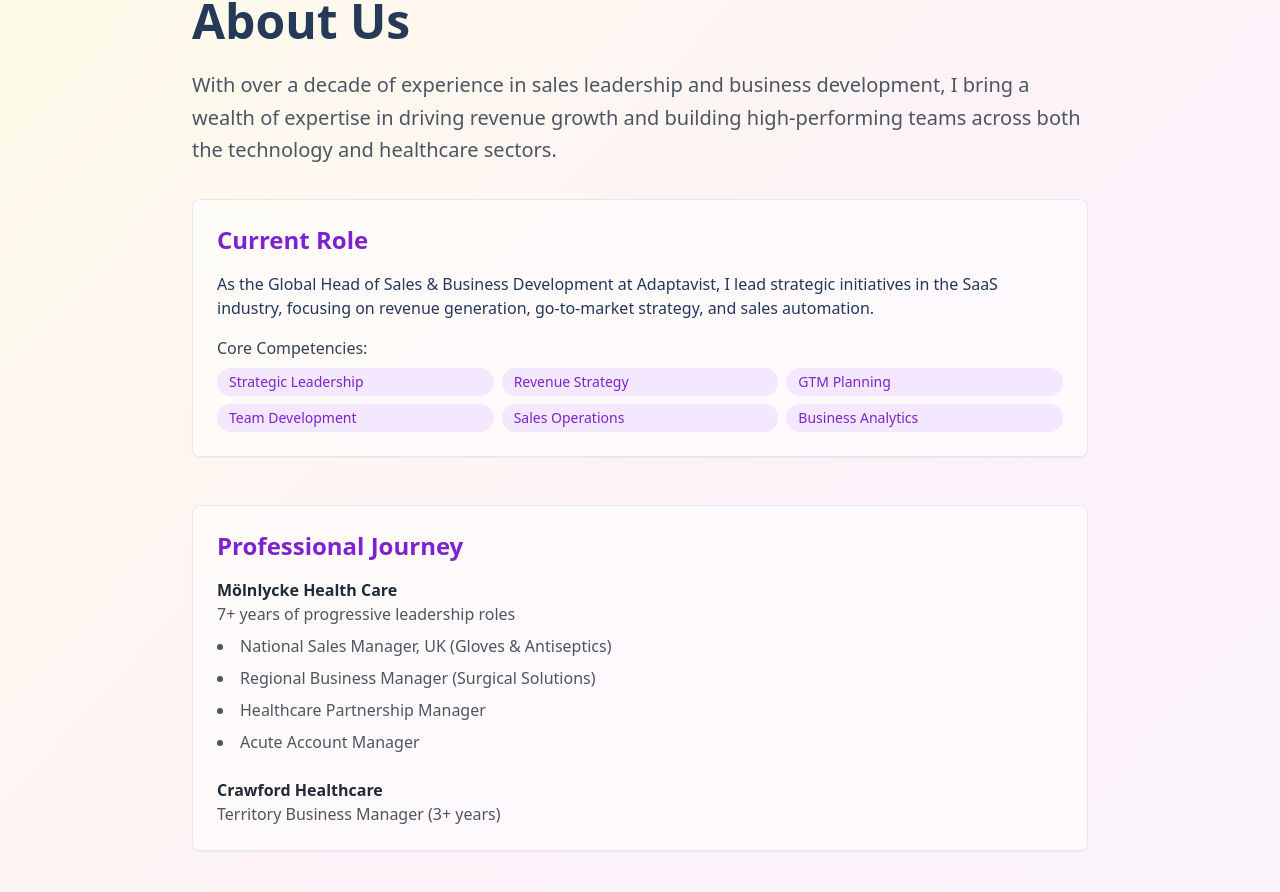
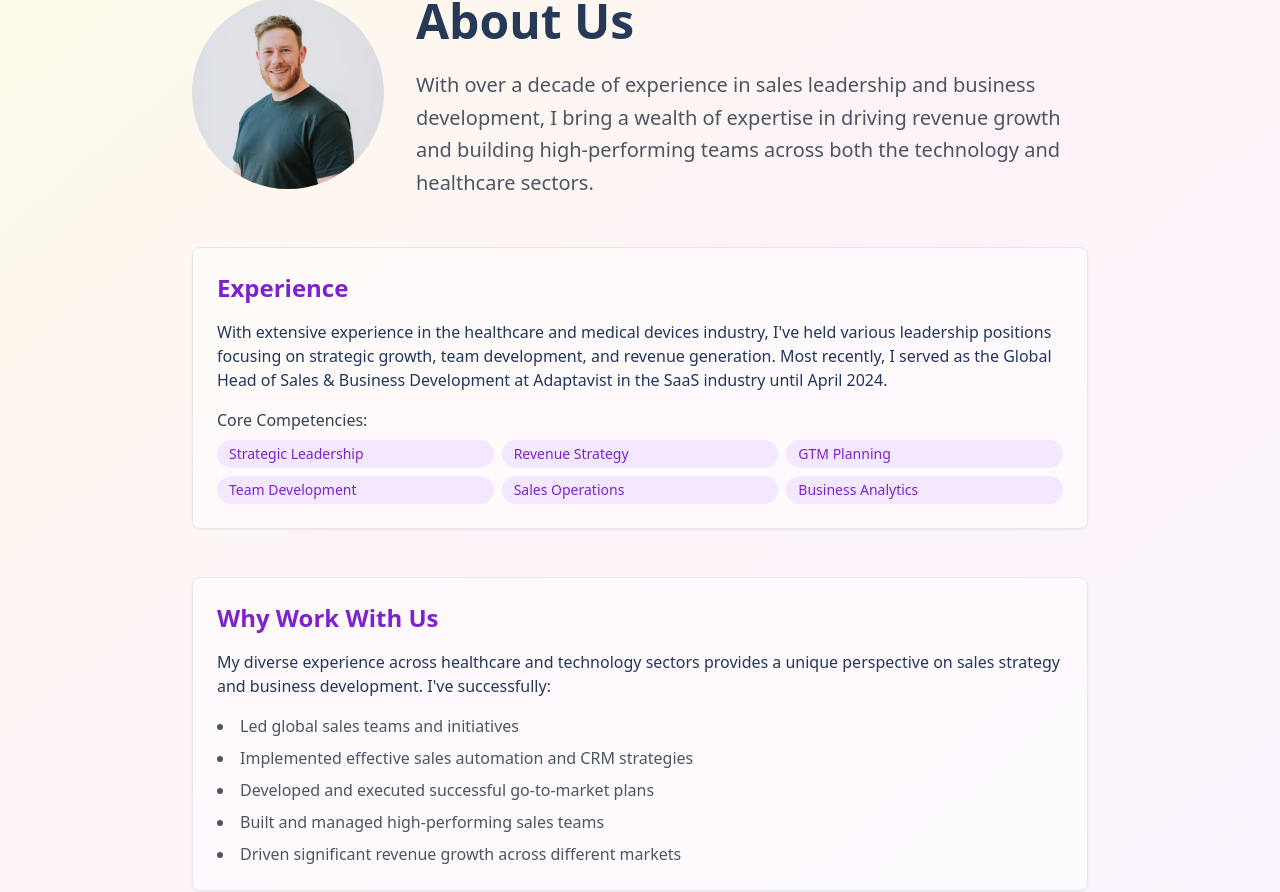
Before and after one commit to jamesabevan/revenue-roadmap-website, a React (Vite) app: page /about in a window 1280 px wide. Shown: the part 212-1104 px from the top of the page. Built offline with nearby package versions, Linux system fonts and the light colour scheme.

Commit message:
Refactor: Update About Us page
Update the About Us page to reflect the requested changes.

```diff
--- a/src/pages/About.tsx
+++ b/src/pages/About.tsx
@@ -1,6 +1,7 @@
 
 import Layout from "@/components/layout/Layout";
 import { Card, CardContent } from "@/components/ui/card";
+import { Avatar, AvatarImage } from "@/components/ui/avatar";
 
 const About = () => {
   return (
@@ -8,25 +9,31 @@ const About = () => {
       <div className="py-16 md:py-24 bg-gradient-to-br from-yellow-50 via-pink-50 to-purple-50">
         <div className="container mx-auto px-4">
           <div className="max-w-4xl mx-auto">
+            <div className="flex flex-col md:flex-row items-center md:items-start gap-8 mb-12">
+              <Avatar className="w-48 h-48">
+                <AvatarImage src="/lovable-uploads/c7819e37-687b-4490-ac57-31276df9b1fb.png" alt="James Bevan" className="object-cover" />
+              </Avatar>
+              <div>
                 <h1 className="text-4xl md:text-5xl font-bold mb-6 text-navy-900">
                   About Us
                 </h1>
-
-            <div className="prose prose-lg max-w-none text-gray-600 space-y-8">
-              <p className="text-xl leading-relaxed">
+                <p className="text-xl leading-relaxed text-gray-600">
                   With over a decade of experience in sales leadership and business development,
                   I bring a wealth of expertise in driving revenue growth and building high-performing teams
                   across both the technology and healthcare sectors.
                 </p>
+              </div>
+            </div>
 
-              <div className="space-y-12 mt-8">
+            <div className="space-y-12">
               <Card className="bg-white/50 backdrop-blur-sm">
                 <CardContent className="p-6">
-                    <h2 className="text-2xl font-semibold mb-4 text-purple-700">Current Role</h2>
+                  <h2 className="text-2xl font-semibold mb-4 text-purple-700">Experience</h2>
                   <p className="mb-4">
-                      As the Global Head of Sales & Business Development at Adaptavist, I lead strategic
-                      initiatives in the SaaS industry, focusing on revenue generation, go-to-market strategy,
-                      and sales automation.
+                    With extensive experience in the healthcare and medical devices industry,
+                    I've held various leadership positions focusing on strategic growth, team development,
+                    and revenue generation. Most recently, I served as the Global Head of Sales & Business
+                    Development at Adaptavist in the SaaS industry until April 2024.
                   </p>
                   <div className="mt-4">
                     <h3 className="font-medium text-gray-700 mb-2">Core Competencies:</h3>
@@ -38,28 +45,6 @@ const About = () => {
                       <li className="text-sm bg-purple-100 rounded-full px-3 py-1 text-purple-700">Sales Operations</li>
                       <li className="text-sm bg-purple-100 rounded-full px-3 py-1 text-purple-700">Business Analytics</li>
                     </ul>
-                    </div>
-                  </CardContent>
-                </Card>
-
-                <Card className="bg-white/50 backdrop-blur-sm">
-                  <CardContent className="p-6">
-                    <h2 className="text-2xl font-semibold mb-4 text-purple-700">Professional Journey</h2>
-                    <div className="space-y-6">
-                      <div>
-                        <h3 className="font-semibold text-gray-800">Mölnlycke Health Care</h3>
-                        <p className="text-gray-600 mb-2">7+ years of progressive leadership roles</p>
-                        <ul className="list-disc list-inside text-gray-600 space-y-2">
-                          <li>National Sales Manager, UK (Gloves & Antiseptics)</li>
-                          <li>Regional Business Manager (Surgical Solutions)</li>
-                          <li>Healthcare Partnership Manager</li>
-                          <li>Acute Account Manager</li>
-                        </ul>
-                      </div>
-                      <div>
-                        <h3 className="font-semibold text-gray-800">Crawford Healthcare</h3>
-                        <p className="text-gray-600">Territory Business Manager (3+ years)</p>
-                      </div>
                   </div>
                 </CardContent>
               </Card>
@@ -84,7 +69,6 @@ const About = () => {
           </div>
         </div>
       </div>
-      </div>
     </Layout>
   );
 };
```
Also changed, not shown: public/lovable-uploads/c7819e37-687b-4490-ac57-31276df9b1fb.png (added). Lines whose indentation alone changed are shown as unchanged.
